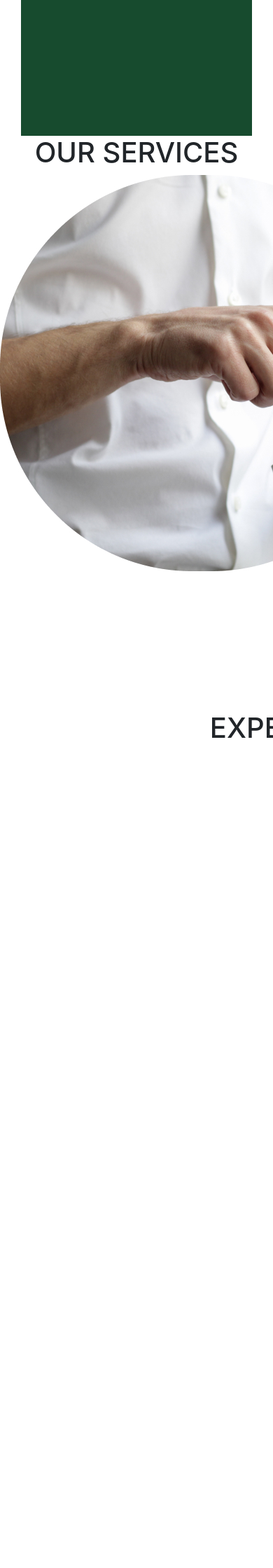
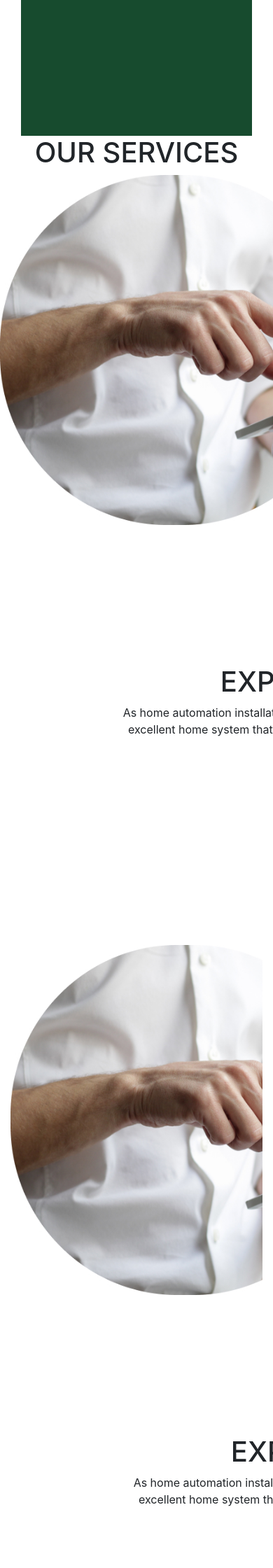
Before and after one commit to tanchohang/SmartHomeTech, a Django app: page /services/ in a window 390 px wide; the page is wider, and only the part inside the window is pictured. Shown: the part 606-2846 px from the top of that part at 70% size. Before the commit the page ends 1660 px from the top of that part, so only its background shows below. Run offline with Django 3.2, Linux system fonts and the light colour scheme; some libraries are stand-ins or nearby versions.

Commit message:
"Layout for service page

```diff
--- a/src/accounts/templates/accounts/footer.html
+++ b/src/accounts/templates/accounts/footer.html
@@ -1,7 +1,3 @@
-{% extends 'accounts/main.html' %}
-{% load static %}
-
-{%block content%}
 <section class="footer_page container-fluid">
     <div class="footer-info">
         <div class="container">
@@ -41,5 +37,4 @@
         </div><!-- /.container -->
     </div>
     </footer>
-{%endblock%}
 </section>
--- a/src/accounts/templates/accounts/landing.html
+++ b/src/accounts/templates/accounts/landing.html
@@ -29,7 +29,7 @@
             <div class="row">
                 <div class="col-lg-4 col-md-4">
                     <div class="about-img">
-                        <img src="{% static 'css/images/Rectangle.jpg' %}" ;>
+                        <img src="{% static 'css/images/Rectangle.jpg' %}";>
                     </div>
                 </div>
                 <div class="col-lg-4 col-md-4">
@@ -79,7 +79,7 @@
                             <div class="row">
                                 <div class="col-lg-4 col-md-4">
                                     <div class="team-item item-right">
-                                        <div class="team-img">
+                                        <div class="team-img1">
                                             <img src="{% static 'css/images/white1.jpg' %}" style="width:350px;height:300px;">
                                         </div>
                                         <div class="team-text">
--- a/src/accounts/templates/accounts/main.html
+++ b/src/accounts/templates/accounts/main.html
@@ -18,7 +18,6 @@
     <link href="https://cdnjs.cloudflare.com/ajax/libs/font-awesome/5.10.0/css/all.min.css" rel="stylesheet">
 
     <link rel="stylesheet" href="https://maxcdn.bootstrapcdn.com/bootstrap/4.0.0/css/bootstrap.min.css" integrity="sha384-Gn5384xqQ1aoWXA+058RXPxPg6fy4IWvTNh0E263XmFcJlSAwiGgFAW/dAiS6JXm" crossorigin="anonymous">
-    <link rel="stylesheet" type="text/css" href="{%static 'css/accounts/login.css'%}">
     <link rel="stylesheet" type="text/css" href="{%static 'css/accounts/products.css'%}">
     <link rel="stylesheet" type="text/css" href="{%static 'css/accounts/landing.css'%}">
     <link rel="stylesheet" type="text/css" href="{%static 'css/accounts/register.css'%}">
--- a/src/accounts/templates/accounts/services.html
+++ b/src/accounts/templates/accounts/services.html
@@ -19,21 +19,74 @@
                  <img src="{% static 'css/images/.jpg' %}" ;>
              </div>
     </aside>
-</section>
-<div class=" head">
+    <div class="head">
         <h1 style="text-align:center"><span class="glyphicon glyphicon-equalizer"></span>OUR SERVICES</h1>
-    <div ="head"
-      <div ="circle circle1">
-        <img src="{% static 'css/images/guy.jpg' %}" ;>
+        <div class="about1">
+            <div class="container1">
+                <div class="row">
+                    <div class="circle circle1">
+                        <img src="{% static 'css/images/guy.jpg' %}" alt="" float="right" style="width:500px;height:500px;">
                     </div>
-      <div id="text" style="text-align:right">
+                    <div class="col-sm-3 col-sm-2">
+                        <div id="about-text" style="text-align:right">
                             <div class="int">
                                 <h1> EXPERTS IN OUR FIELD</h1>
                                 <p>
-
+                                    As home automation installation experts, we have the experience to
+                                    deliver an  excellent home system that will meet your
+                                    requirements and stand the test of time.
                                 </p>
                             </div>
                         </div>
                     </div>
                 </div>
+
+                <div class="about2">
+                    <div class="container">
+                        <div class="row">
+                            <div class="circle circle1">
+                                <div style="text-align: right"><img src="{% static 'css/images/guy.jpg' %}" width="500" height="500" /></div>
+                            </div>
+                            <div class="col-sm-3 col-sm-2">
+                                <div id="about-text" style="text-align:right">
+                                    <div class="int">
+                                        <h1> EXPERTS IN OUR FIELD</h1>
+                                        <p>
+                                            As home automation installation experts, we have the experience to
+                                            deliver an  excellent home system that will meet your
+                                            requirements and stand the test of time.
+                                        </p>
+                                    </div>
+                                </div>
+                            </div>
+                        </div>
+                    </div>
+                </div>
+
+
+                    <div class="about1">
+                        <div class="container1">
+                            <div class="row">
+                                <div class="circle circle1">
+                                    <img src="{% static 'css/images/guy.jpg' %}" alt="" float="right" style="width:500px;height:500px;">
+                                </div>
+                                <div class="col-sm-3 col-sm-2">
+                                    <div id="about-text" style="text-align:right">
+                                        <div class="int">
+                                            <h1> EXPERTS IN OUR FIELD</h1>
+                                            <p>
+                                                As home automation installation experts, we have the experience to
+                                                deliver an  excellent home system that will meet your
+                                                requirements and stand the test of time.
+                                            </p>
+                                        </div>
+                                    </div>
+                                </div>
+                            </div>
+                        </div>
+                    </div>
+
+
+                </div>
+</section>
  {%endblock%}
--- a/src/accounts/urls.py
+++ b/src/accounts/urls.py
@@ -3,6 +3,7 @@ from . import views
 
 urlpatterns = [
     path('', views.home),
+
     path('services/', views.services),
     path('login/', views.login),
     path('register/', views.register),
--- a/src/static/css/accounts/landing.css
+++ /dev/null
@@ -1,11 +0,0 @@
-section.landing_page container-fluid {
-}
-.about
- {
-}
-.about-img{
-border-style: solid;
-border-width: thin;
-border-color: #FFFFFF;
-
-}
--- a/src/static/css/accounts/login.css
+++ b/src/static/css/accounts/login.css
@@ -1,4 +1,4 @@
-section.login_page{
+section.login_page container-fluid {
 }
 aside{
 
--- a/src/static/css/accounts/products.css
+++ b/src/static/css/accounts/products.css
@@ -39,7 +39,7 @@ section.products_page container-fluid {
     .circle. circle1 {
         width: 300px;
         height: 300px;
-        float: left;
+        float: ;
         border-radius: 25%;
         text-align :right;
         marginradius:20px;
@@ -72,6 +72,7 @@ section.products_page container-fluid {
     margin-top: 50px;
     margin-left: 350px;
     vertical-align: middle;
+    float:right;
 }
 
 .int {
@@ -81,3 +82,13 @@ section.products_page container-fluid {
     margin-left: 150px;
     background-color: darkseagreen vertical-align :middle;
 }
+.container {
+    width: 33%;
+    height: auto;
+    min-width: 150px;
+    float: right;
+    margin-right: 2rem;
+    border-radius: 50%;
+    -webkit-shape-outside: circle();
+    shape-outside: circle();
+}
```
Also changed, not shown: src/accounts/templates/accounts/login.html (+8 -7 lines). Lines whose indentation alone changed are shown as unchanged.
